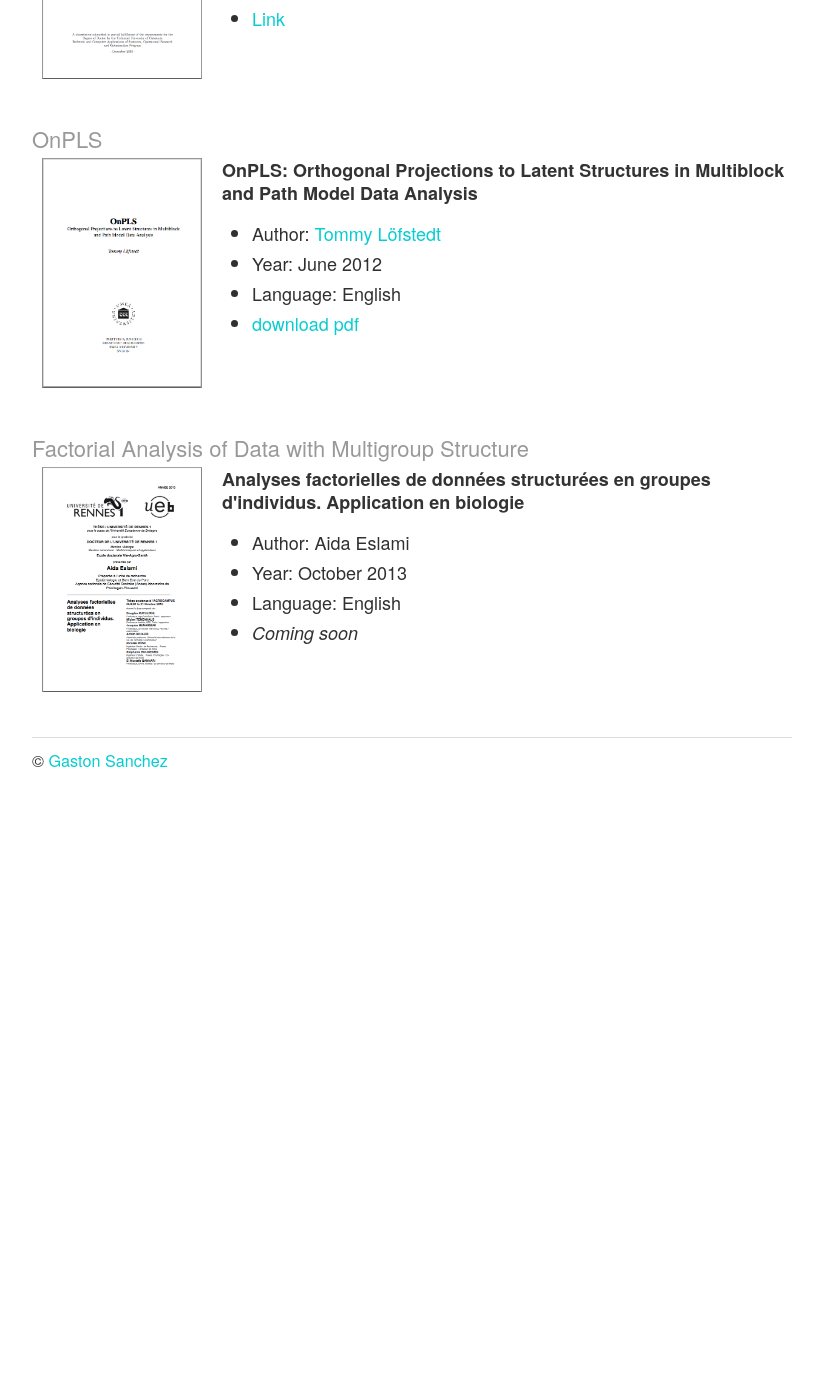
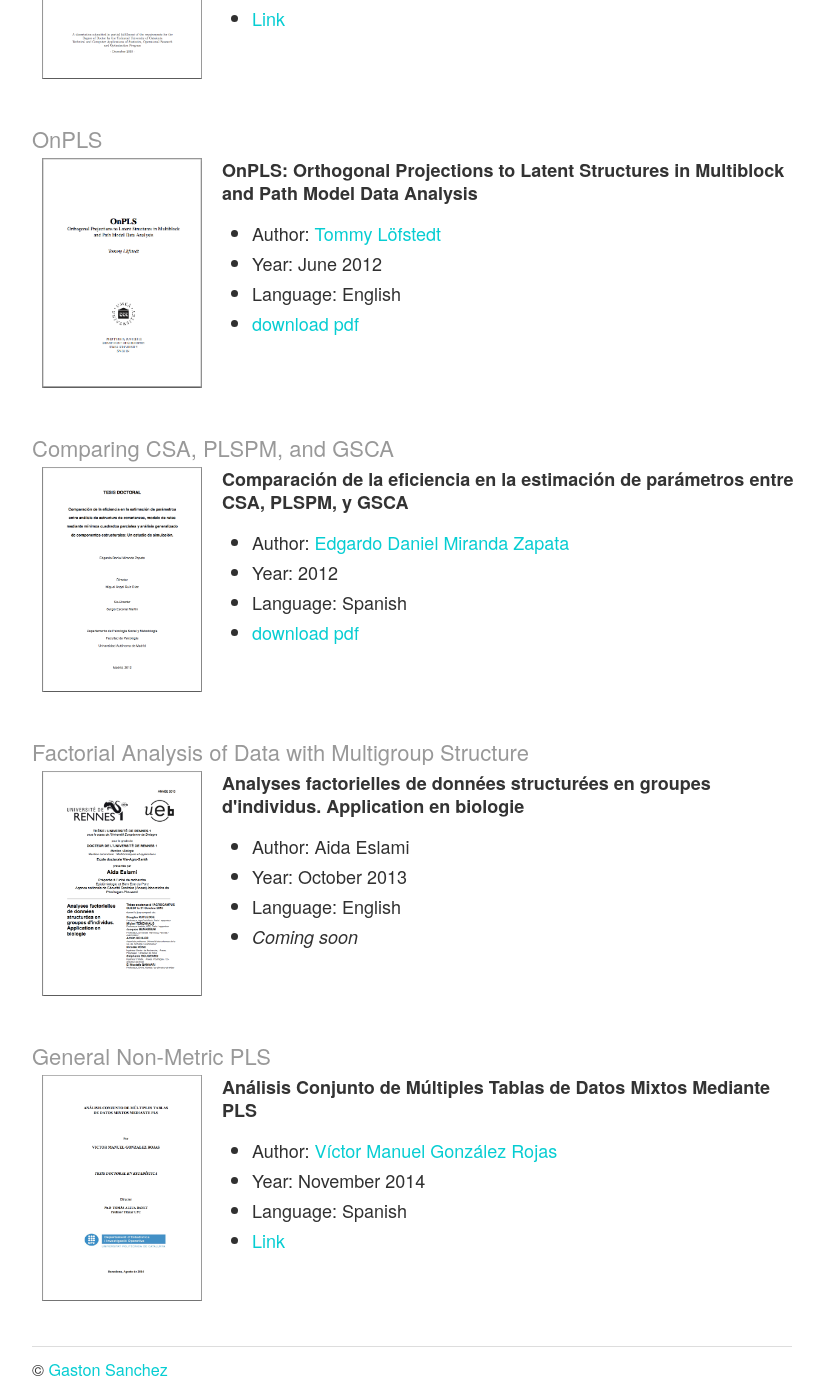
Before and after one commit to plsmodeling/plsmodeling.github.io, a Jekyll site: the page built from references/dissertations.md, in a window 1280 px wide and 1400 px high, scrolled down 3168 px. Shown: the whole window, without its empty margins (318-1142 px from the left). Built offline with Jekyll 4.4.1, drawn with Linux system fonts in a browser that asks for light colours; Markdown is read by kramdown in place of the engine named in the settings; before the commit the page ends 3959 px from its top, so only the background shows below that.

Commit message:
theses miranda and gonzalez

```diff
--- a/references/dissertations.md
+++ b/references/dissertations.md
@@ -210,6 +210,24 @@ PhD dissertations on PLS and related methods written in the last 10+ years.
 </div>
 &nbsp;
 
+#### Comparing CSA, PLSPM, and GSCA  ####
+<div class="container">
+  <div class="three columns">
+    <a href="https://repositorio.uam.es/bitstream/handle/10486/11770/58198_miranda_zapata_edgardo_daniel.pdf?sequence=1" target="_blank"><img src="/images/thesis_miranda.png" alt="cfa book" width="100%"></a>
+  </div>
+  <div class="ten columns">
+  <p><b>Comparación de la eficiencia en la estimación de parámetros entre CSA, PLSPM, y GSCA</b></p>
+  <ul>
+     <li>Author: <a href="https://cl.linkedin.com/pub/edgardo-daniel-miranda-zapata/32/4b9/975" target="_blank">Edgardo Daniel Miranda Zapata</a></li>
+    <li>Year: 2012</li>
+    <li>Language: Spanish</li>
+   <li>
+    <a href="https://repositorio.uam.es/bitstream/handle/10486/11770/58198_miranda_zapata_edgardo_daniel.pdf?sequence=1" target="_blank">download pdf</a></li>
+  </ul>
+  </div>
+</div>
+&nbsp;
+
 #### Factorial Analysis of Data with Multigroup Structure  ####
 <div class="container">
   <div class="three columns">
@@ -226,3 +244,20 @@ PhD dissertations on PLS and related methods written in the last 10+ years.
   </div>
 </div>
 &nbsp;
+
+#### General Non-Metric PLS  ####
+<div class="container">
+  <div class="three columns">
+    <img src="/images/thesis_gonzalez.png" alt="cfa book" width="100%">
+  </div>
+  <div class="ten columns">
+  <p><b>Análisis Conjunto de Múltiples Tablas de Datos Mixtos Mediante PLS</b></p>
+  <ul>
+    <li>Author: <a href="http://scienti1.colciencias.gov.co:8081/cvlac/visualizador/generarCurriculoCv.do?cod_rh=0000473529" target="_blank">Víctor Manuel González Rojas</a></li>
+    <li>Year: November 2014</li>
+    <li>Language: Spanish</li>
+    <li><a href="http://www.tdx.cat/handle/10803/284659" target="_blank">Link</a></li>
+  </ul>
+  </div>
+</div>
+&nbsp;
```
Also changed, not shown: images/thesis_gonzalez.png (added), images/thesis_miranda.png (added), 4 other files.
